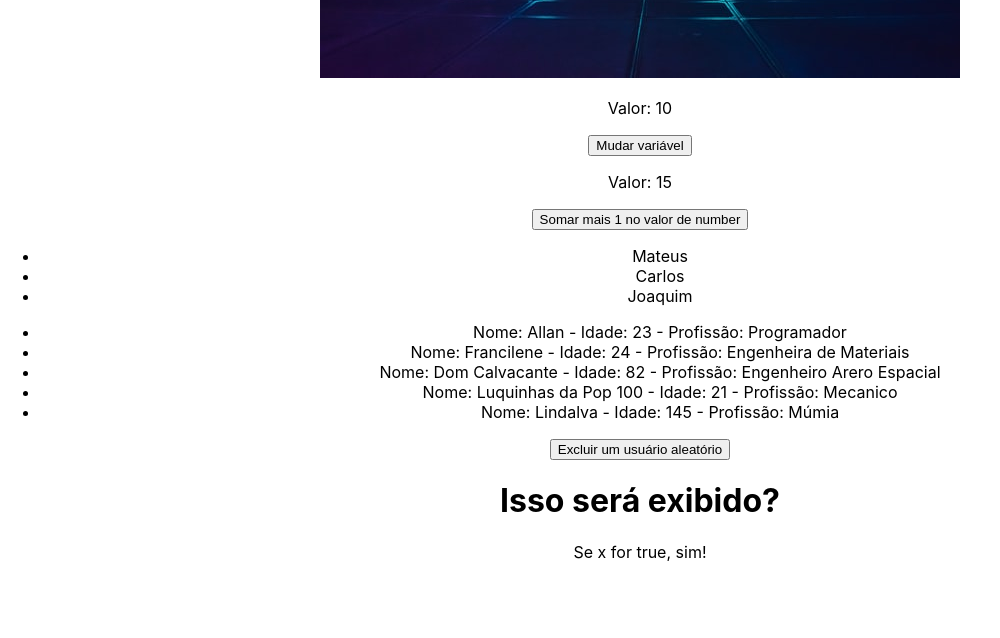
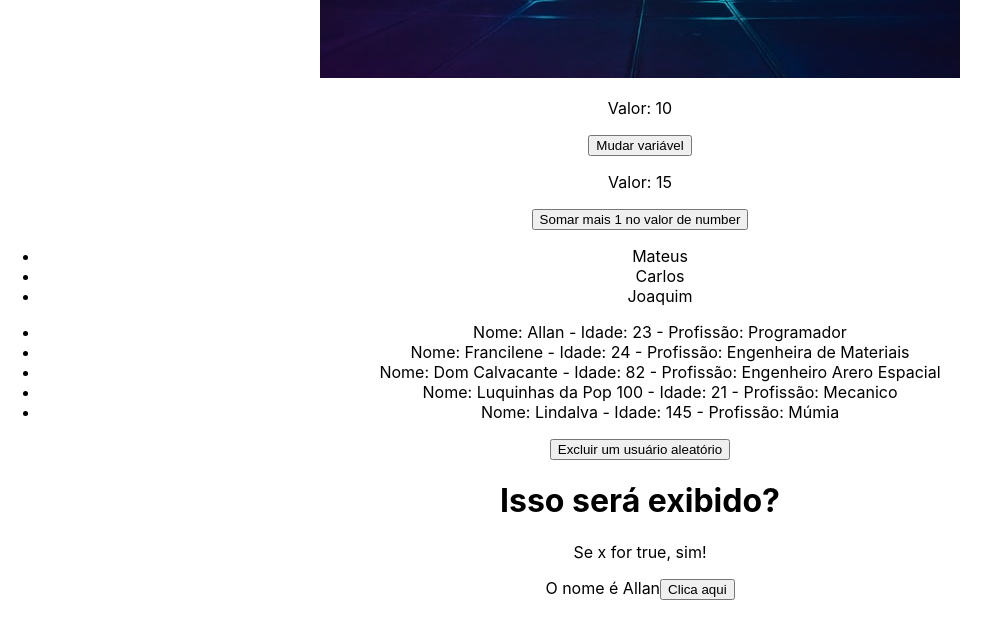
Before and after one commit to allanfenelon/CURSO_REACT, a React (Create React App) app in the folder 3_AVANCANDO_EM_REACT/avancando-em-react/: page / in a window 1280 px wide. Shown: the part 790-1428 px from the top of the page, without its empty margins (0-1000 px from the left). Built offline with nearby package versions, Linux system fonts and the light colour scheme.

Commit message:
if, else no JSX

```diff
--- a/3_AVANCANDO_EM_REACT/avancando-em-react/src/components/ConditionalRender.js
+++ b/3_AVANCANDO_EM_REACT/avancando-em-react/src/components/ConditionalRender.js
@@ -4,10 +4,14 @@ import { useState } from "react"
 const ConditionalRender = () => {
 const [x] = useState(true)
 
+const [name, setName] = useState('Allan')
+
   return (
     <div>
         <h1>Isso será exibido?</h1>
         {x && <p>Se x for true, sim!</p>}
+        {name === 'Allan' ? ('O nome é Allan') : ('O nome não é Allan')}
+        <button onClick={() => setName('Pedro')}>Clica aqui</button>
     </div>
   )
 }
```
